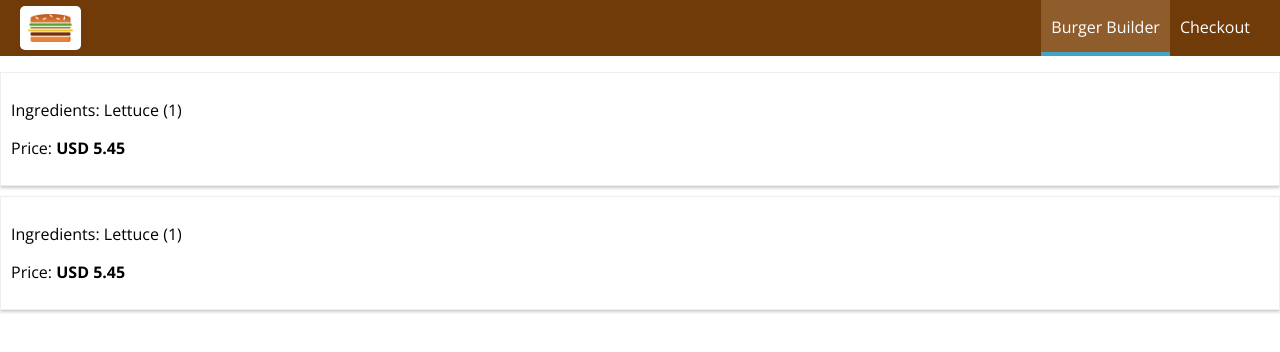
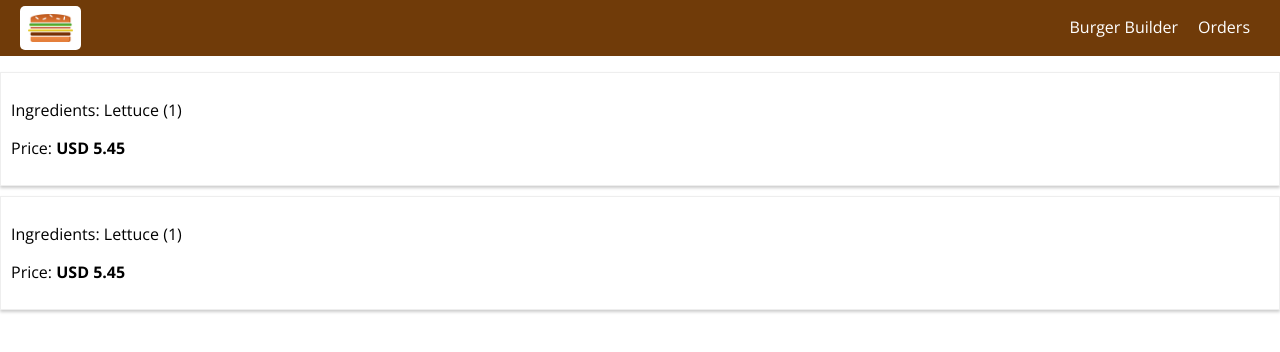
Before and after one commit to makomweb/notes-react-course, a React app in the folder burger-builder/: page /orders in a window 1280 px wide. Shown: the top 352 px of the page. Built offline with nearby package versions, Linux system fonts and the light colour scheme.

Commit message:
start improving the navigation items

```diff
--- a/burger-builder/src/Components/Navigation/NavigationItems/NavigationItems.js
+++ b/burger-builder/src/Components/Navigation/NavigationItems/NavigationItems.js
@@ -4,8 +4,8 @@ import NavigationItem from './NavigationItem/NavigationItem';
 
 const NavigationItems = () => (
     <ul className={classes.NavigationItems}>
-        <NavigationItem link="/" active={true}>Burger Builder</NavigationItem>
-        <NavigationItem link="/" >Checkout</NavigationItem>
+        <NavigationItem link="/" >Burger Builder</NavigationItem>
+        <NavigationItem link="/orders" >Orders</NavigationItem>
     </ul>
 );
 
```
